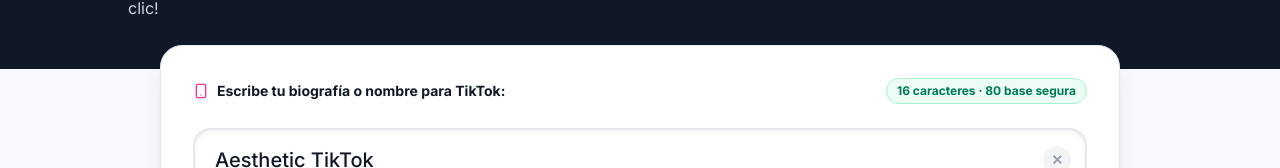
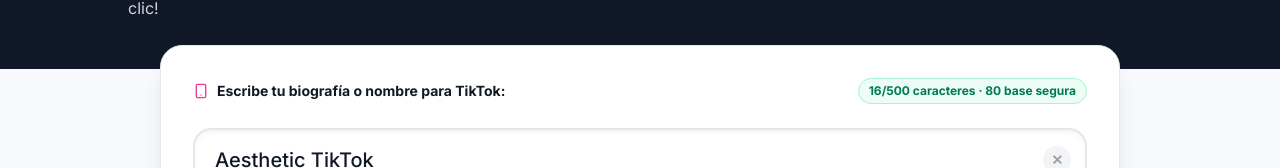
Before and after one commit to garrison2025/Generador-de-Lettering-new, a React (Vite) app: page /herramientas/letras-tiktok in a window 1280 px wide. Shown: the part 364-532 px from the top of the page. Built offline with nearby package versions, Linux system fonts and the light colour scheme.

Commit message:
perf: cap bulk unicode input at 500 characters

```diff
--- a/src/pages/LetrasTikTok.tsx
+++ b/src/pages/LetrasTikTok.tsx
@@ -297,7 +297,7 @@
                   ? 'bg-amber-50 text-amber-700 border border-amber-200'
                   : 'bg-emerald-50 text-emerald-700 border border-emerald-200'
               }`}>
-                {inputCharacterCount} caracteres · 80 base segura
+                {inputCharacterCount}/500 caracteres · 80 base segura
               </span>
             </div>
           </div>
@@ -308,7 +308,7 @@
               id="tiktok-input"
               type="text"
               value={inputText}
-              onChange={(e) => setInputText(e.target.value)}
+              onChange={(e) => setInputText(Array.from(e.target.value).slice(0, 500).join(''))}
               placeholder="Ej: Aesthetic Girl / Sígueme para más..."
               className="w-full px-5 py-4 text-lg md:text-xl font-medium rounded-2xl border-2 border-gray-200 focus:border-pink-500 focus:ring-4 focus:ring-pink-100 transition shadow-inner text-gray-900 pr-12"
             />
```
